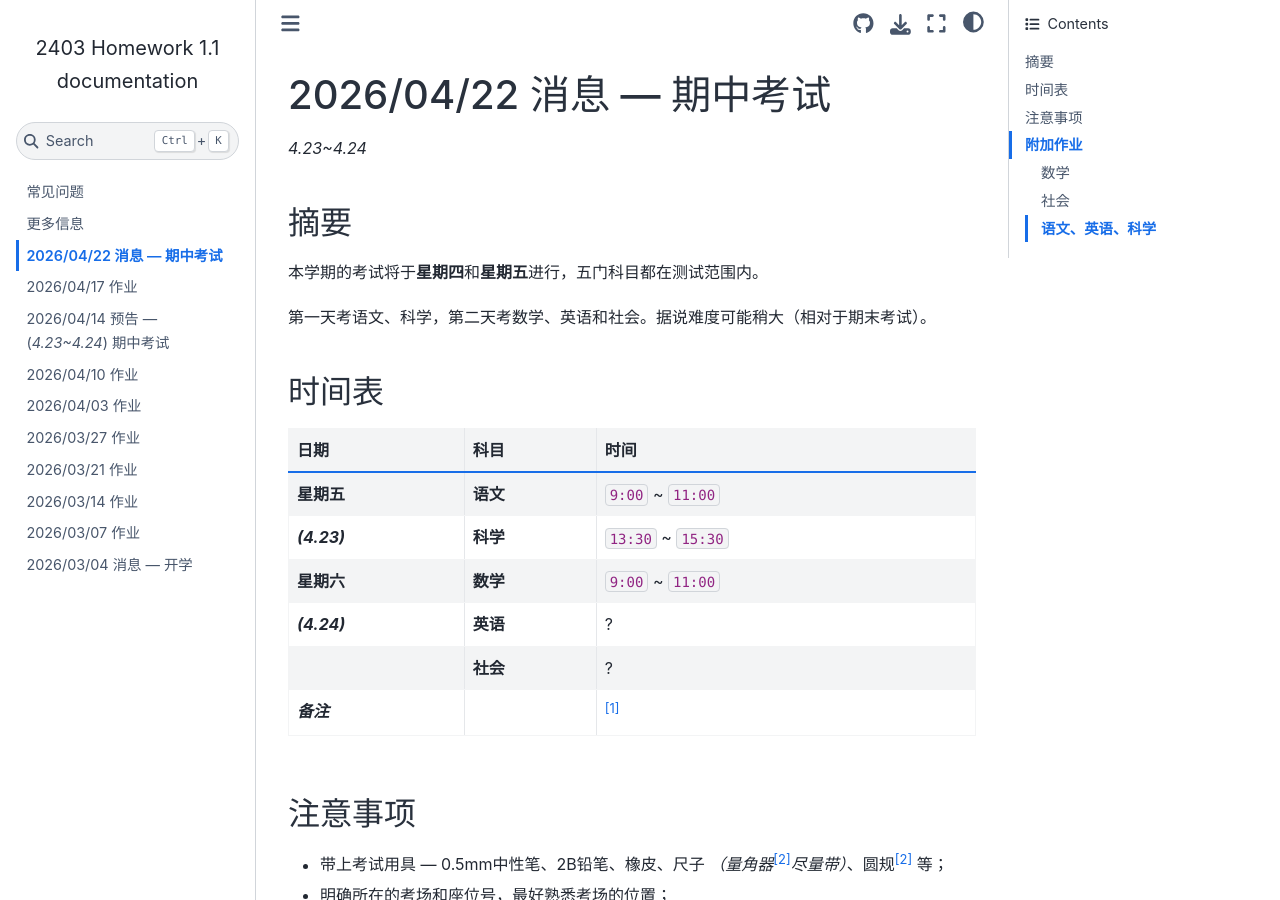
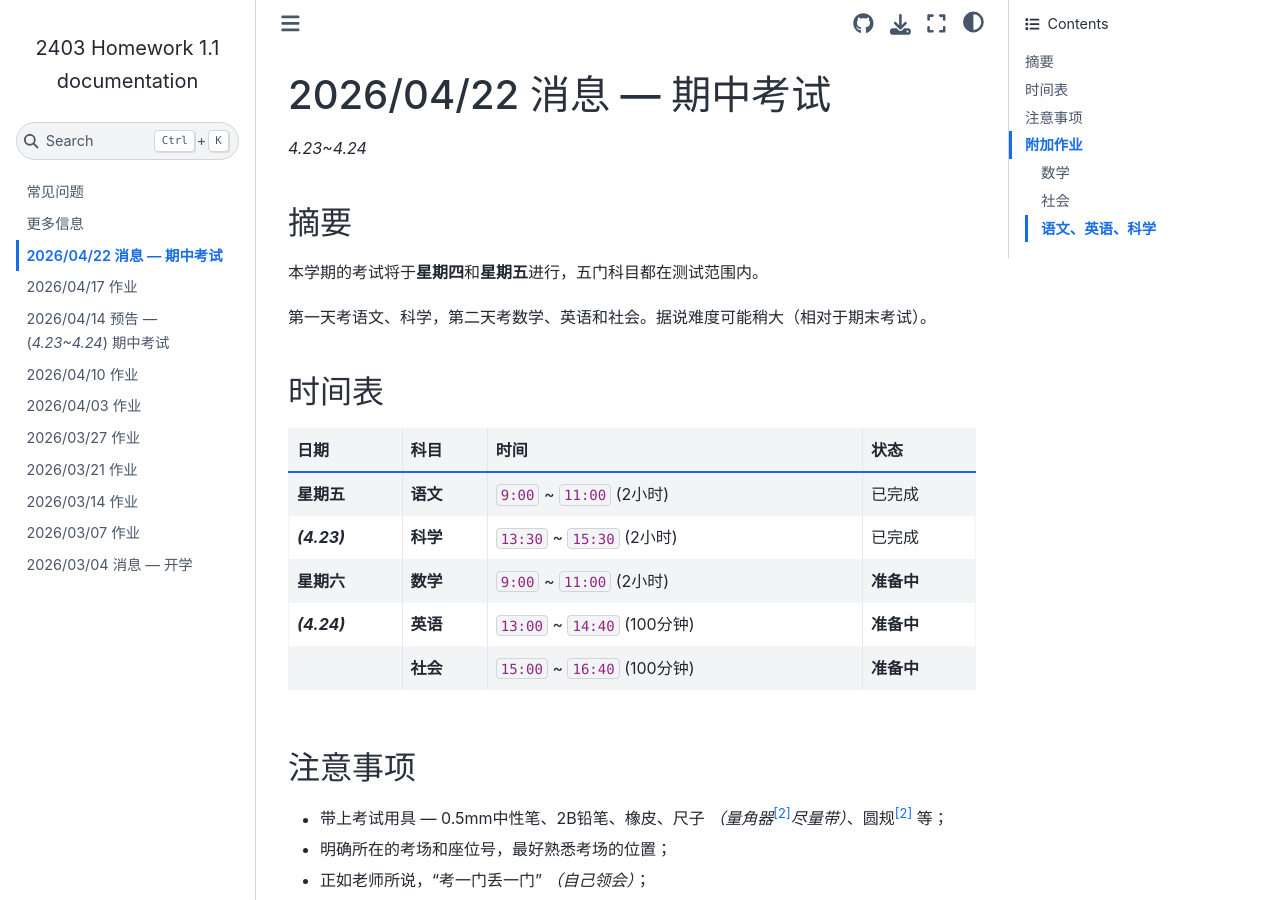
Before and after one commit to Sail-in-1024/2403-Homework, a Sphinx documentation site: the page built from docs/source/events/26.04.22-message.rst, in a window 1280 px wide and 900 px high. Built offline with Sphinx 7.4.7 and the Sphinx Book theme 1.1.4, drawn with Linux system fonts in a browser that asks for light colours.

Commit message:
更新 26.04.22-message.rst

```diff
--- a/docs/source/events/26.04.22-message.rst
+++ b/docs/source/events/26.04.22-message.rst
@@ -20,30 +20,32 @@
    * - 日期
      - 科目
      - 时间
+     - 状态
 
    * - 星期五
      - 语文
-     - ``9:00`` ~ ``11:00``
+     - ``9:00`` ~ ``11:00`` (2小时)
+     - 已完成
 
    * - *(4.23)*
      - 科学
-     - ``13:30`` ~ ``15:30``
+     - ``13:30`` ~ ``15:30`` (2小时)
+     - 已完成
 
    * - 星期六
      - 数学
-     - ``9:00`` ~ ``11:00``
+     - ``9:00`` ~ ``11:00`` (2小时)
+     - **准备中**
 
    * - *(4.24)*
      - 英语
-     - ?
+     - ``13:00`` ~ ``14:40`` (100分钟)
+     - **准备中**
 
    * -
      - 社会
-     - ?
-
-   * - *备注*
-     -
-     - [#]_
+     - ``15:00`` ~ ``16:40`` (100分钟)
+     - **准备中**
 
 注意事项
 ========
```
